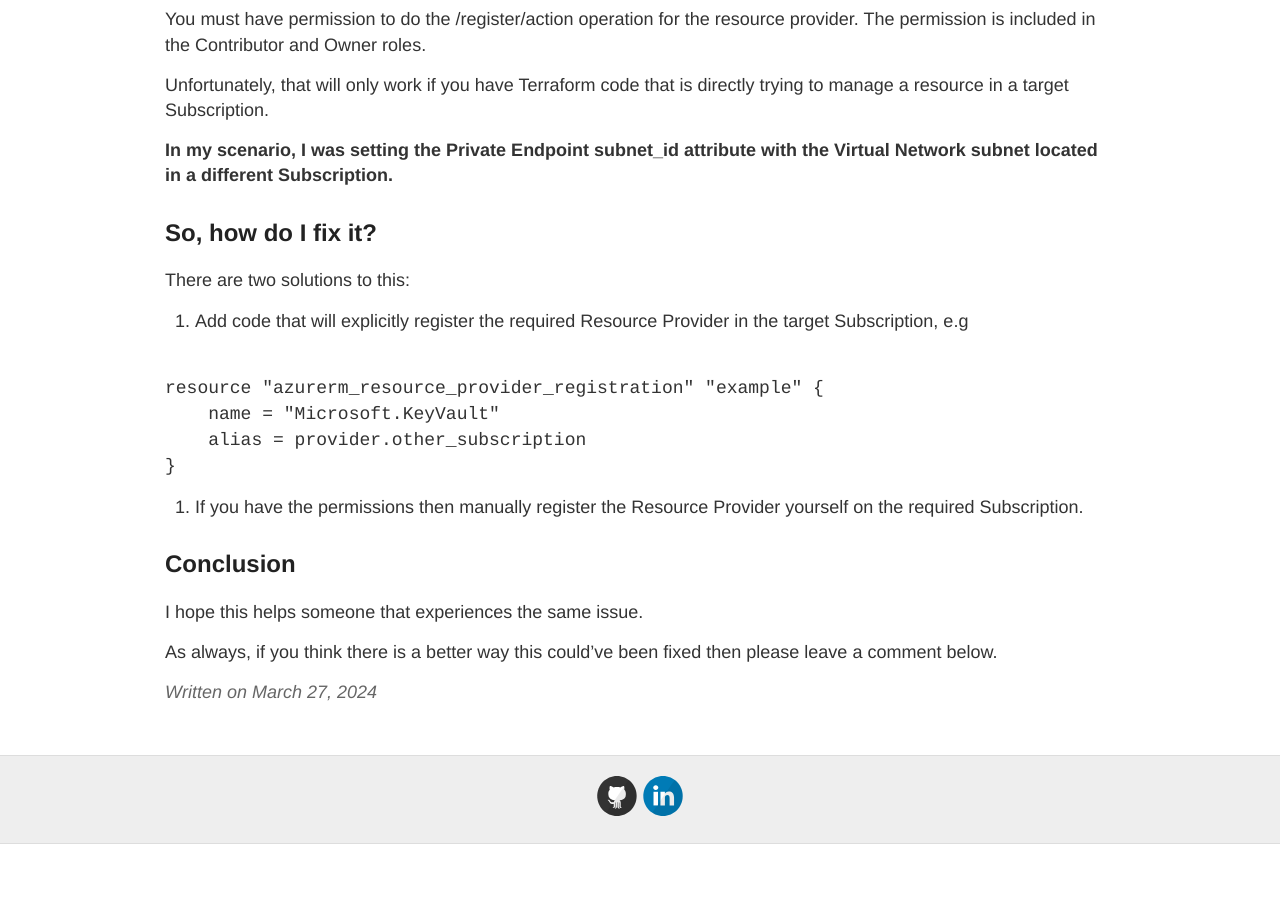
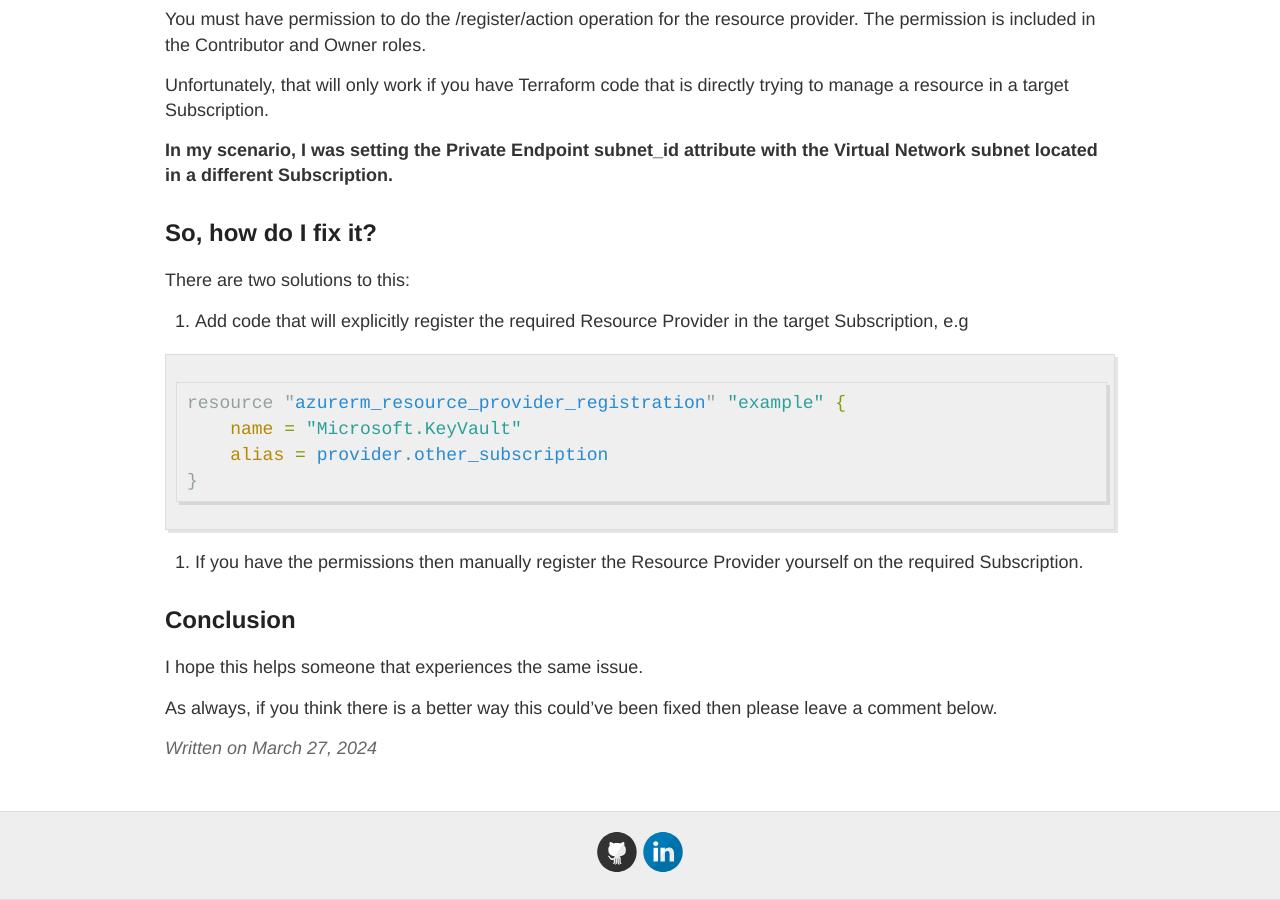
Before and after one commit to philipstreet/philipstreet.github.io, a Jekyll site: the page built from _posts/2024-03-27-object-id-not-authorized-to-register-resource-provider.md, in a window 1280 px wide and 900 px high, scrolled down 1561 px. Built offline with Jekyll 4.4.1, drawn with Linux system fonts in a browser that asks for light colours; before the commit the page ends 2405 px from its top, so only the background shows below that.

Commit message:
Fix resource provider registration issue

````diff
--- a/_posts/2024-03-27-object-id-not-authorized-to-register-resource-provider.md
+++ b/_posts/2024-03-27-object-id-not-authorized-to-register-resource-provider.md
@@ -44,12 +44,12 @@ There are two solutions to this:
 
 1. Add code that will explicitly register the required Resource Provider in the target Subscription, e.g
 
-<pre><code class="ruby language-ruby">
+``` armasm
 resource "azurerm_resource_provider_registration" "example" {
     name = "Microsoft.KeyVault"
     alias = provider.other_subscription
 }
-</code></pre>
+```
 
 2. If you have the permissions then manually register the Resource Provider yourself on the required Subscription.
 
````
